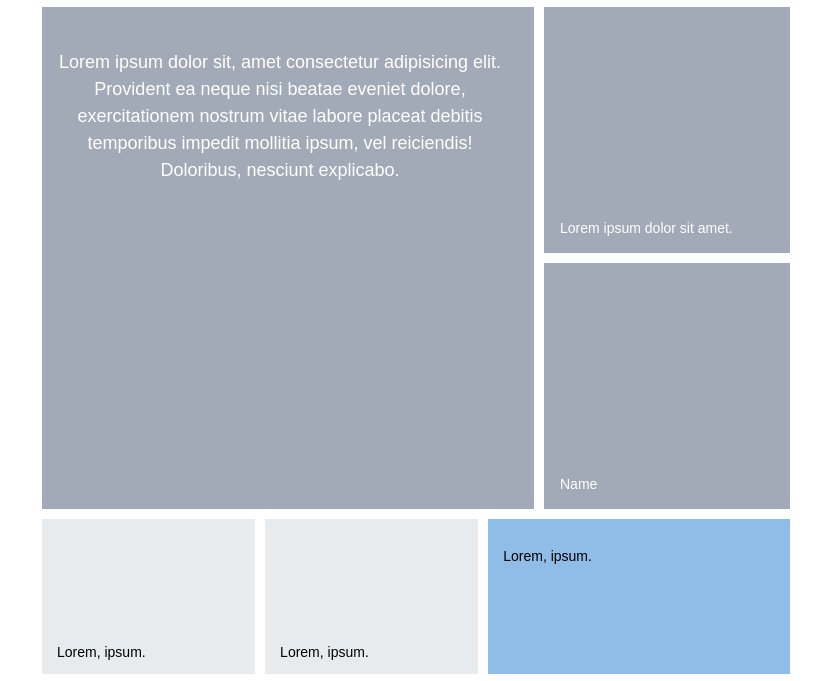
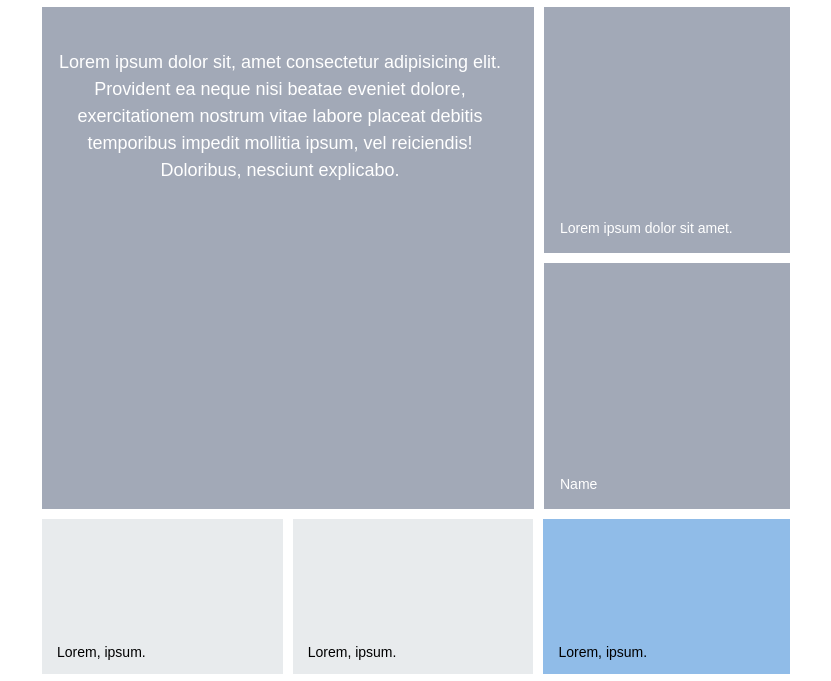
Before and after one commit to Tamozhnii/Maket, a plain HTML site: page Maket.html in a window 1280 px wide. Shown: the part 93-774 px from the top of the page, without its empty margins (224-1055 px from the left). Drawn offline with Linux system fonts and the light colour scheme.

Commit message:
Правки2

```diff
--- a/Maket.css
+++ b/Maket.css
@@ -82,6 +82,13 @@ footer {
           flex-direction: column;
 }
 
+.about_us p {
+  word-wrap: break-word;
+  margin-right: 10%;
+  position: absolute;
+  bottom: 0;
+}
+
 .about_us .base {
   -webkit-box-ordinal-group: 2;
       -ms-flex-order: 1;
@@ -101,12 +108,6 @@ footer {
   height: 155px;
   padding: 15px;
   position: relative;
-}
-
-.about_us .base .base_item p {
-  word-wrap: break-word;
-  position: absolute;
-  bottom: 0;
 }
 
 .about_us .base .formation {
```
